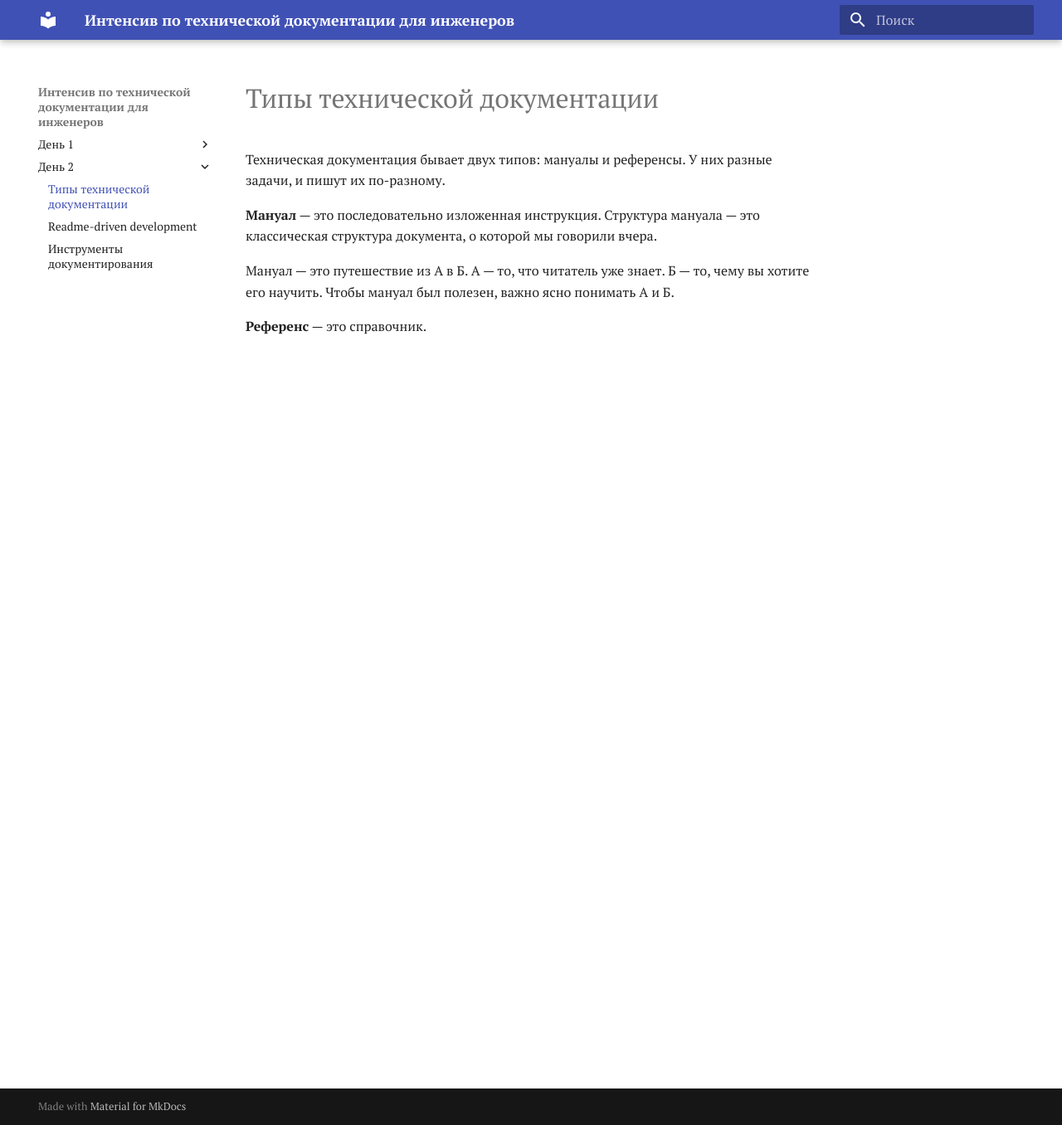
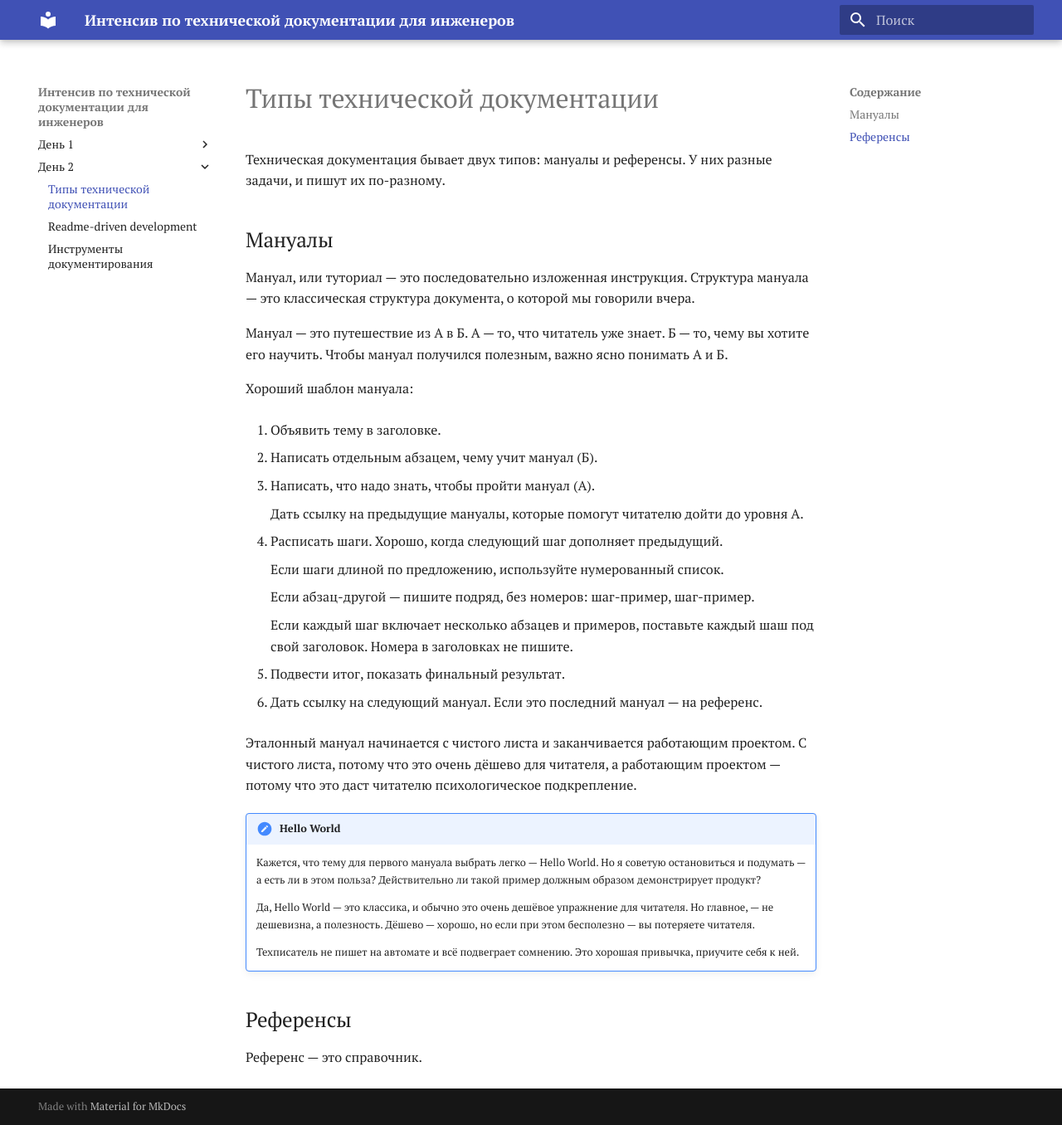
Before and after one commit to moigagoo/techdocs, an MkDocs documentation site: the page built from docs/day2/techdoc-kinds.md, in a window 1280 px wide and 1356 px high. Shown: the whole window at 83% size. Built offline with MkDocs 1.6.1 and Material for MkDocs 9.7.7, drawn with Linux system fonts in a browser that asks for light colours; some web fonts are replaced.

Commit message:
Add section on manuals.

```diff
--- a/docs/day2/techdoc-kinds.md
+++ b/docs/day2/techdoc-kinds.md
@@ -2,8 +2,45 @@
 
 Техническая документация бывает двух типов: мануалы и референсы. У них разные задачи, и пишут их по-разному.
 
-**Мануал** — это последовательно изложенная инструкция. Структура мануала — это классическая структура документа, о которой мы говорили вчера.
 
-Мануал — это путешествие из А в Б. А — то, что читатель уже знает. Б — то, чему вы хотите его научить. Чтобы мануал был полезен, важно ясно понимать А и Б.
+## Мануалы
 
-**Референс** — это справочник.
+Мануал, или туториал — это последовательно изложенная инструкция. Структура мануала — это классическая структура документа, о которой мы говорили вчера.
+
+Мануал — это путешествие из А в Б. А — то, что читатель уже знает. Б — то, чему вы хотите его научить. Чтобы мануал получился полезным, важно ясно понимать А и Б.
+
+Хороший шаблон мануала:
+
+1.  Объявить тему в заголовке.
+
+2.  Написать отдельным абзацем, чему учит мануал (Б).
+
+3.  Написать, что надо знать, чтобы пройти мануал (А).
+
+    Дать ссылку на предыдущие мануалы, которые помогут читателю дойти до уровня А.
+
+4.  Расписать шаги. Хорошо, когда следующий шаг дополняет предыдущий.
+
+    Если шаги длиной по предложению, используйте нумерованный список.
+
+    Если абзац-другой — пишите подряд, без номеров: шаг-пример, шаг-пример.
+
+    Если каждый шаг включает несколько абзацев и примеров, поставьте каждый шаш под свой заголовок. Номера в заголовках не пишите.
+
+5.  Подвести итог, показать финальный результат.
+
+6.  Дать ссылку на следующий мануал. Если это последний мануал — на референс.
+
+Эталонный мануал начинается с чистого листа и заканчивается работающим проектом. С чистого листа, потому что это очень дёшево для читателя, а работающим проектом — потому что это даст читателю психологическое подкрепление.
+
+!!! note "Hello World"
+    Кажется, что тему для первого мануала выбрать легко — Hello World. Но я советую остановиться и подумать — а есть ли в этом польза? Действительно ли такой пример должным образом демонстрирует продукт?
+
+    Да, Hello World — это классика, и обычно это очень дешёвое упражнение для читателя. Но главное, — не дешевизна, а полезность. Дёшево — хорошо, но если при этом бесполезно — вы потеряете читателя.
+
+    Техписатель не пишет на автомате и всё подвеграет сомнению. Это хорошая привычка, приучите себя к ней.
+
+
+## Референсы
+
+Референс — это справочник.
```
